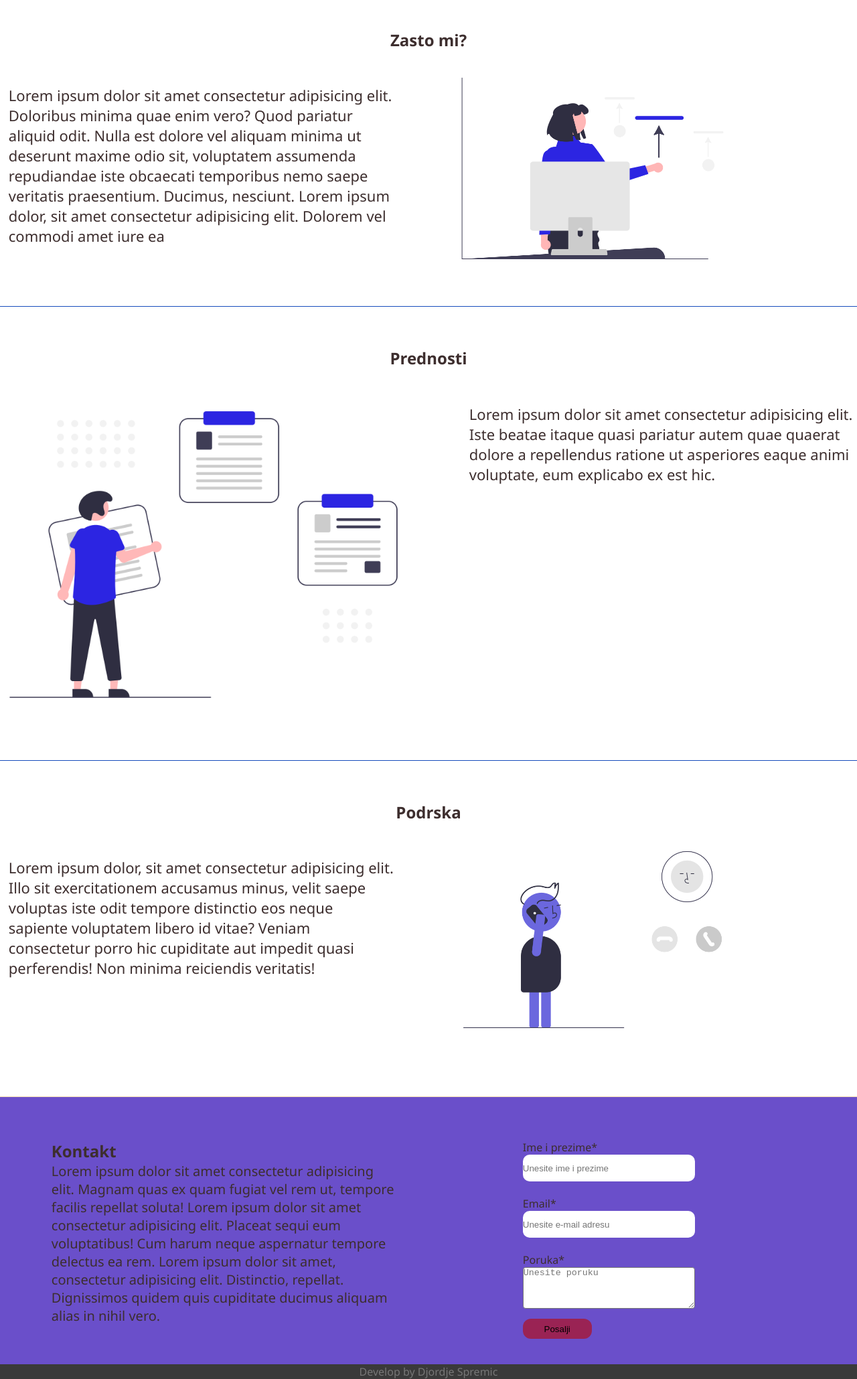
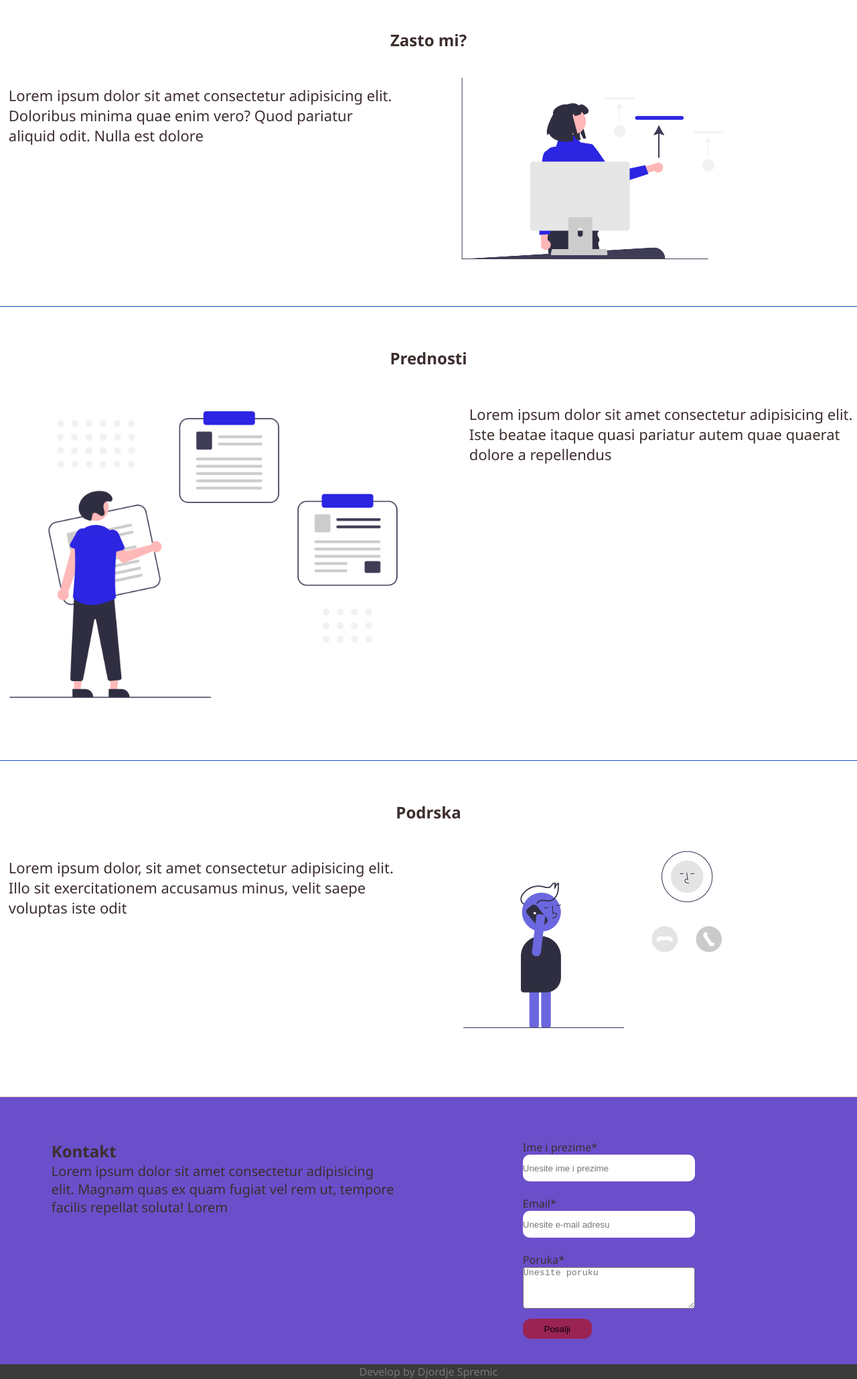
Before and after one commit to Spremic/musicList, a plain HTML site: page index.html in a window 1280 px wide. Shown: the part 700-2759 px from the top of the page at 67% size. Drawn offline with Linux system fonts and the light colour scheme.

Commit message:
Desing change 25.12.22 v3

```diff
--- a/index.html
+++ b/index.html
@@ -34,8 +34,6 @@
           <p>
             Lorem ipsum dolor sit amet consectetur, adipisicing elit. Veniam qui
             cum totam earum explicabo iusto non asperiores dignissimos, officia
-            eveniet fugit nostrum, deleniti debitis architecto corrupti esse
-            eius, repudiandae doloribus natus quod reiciendis atque sequi
           </p>
         </div>
       </div>
@@ -48,10 +46,6 @@
           <p id="whyMeP">
             Lorem ipsum dolor sit amet consectetur adipisicing elit. Doloribus
             minima quae enim vero? Quod pariatur aliquid odit. Nulla est dolore
-            vel aliquam minima ut deserunt maxime odio sit, voluptatem assumenda
-            repudiandae iste obcaecati temporibus nemo saepe veritatis
-            praesentium. Ducimus, nesciunt. Lorem ipsum dolor, sit amet
-            consectetur adipisicing elit. Dolorem vel commodi amet iure ea
           </p>
         </div>
         <img src="/static/img/undraw_Services_re_hu5n.png" alt="whyMeSlika" />
@@ -69,8 +63,6 @@
           <p>
             Lorem ipsum dolor sit amet consectetur adipisicing elit. Iste beatae
             itaque quasi pariatur autem quae quaerat dolore a repellendus
-            ratione ut asperiores eaque animi voluptate, eum explicabo ex est
-            hic.
           </p>
         </div>
       </div>
@@ -83,9 +75,6 @@
           <p id="supportP">
             Lorem ipsum dolor, sit amet consectetur adipisicing elit. Illo sit
             exercitationem accusamus minus, velit saepe voluptas iste odit
-            tempore distinctio eos neque sapiente voluptatem libero id vitae?
-            Veniam consectetur porro hic cupiditate aut impedit quasi
-            perferendis! Non minima reiciendis veritatis!
           </p>
         </div>
         <img src="/static/img/undraw_Calling_re_mgft.png" alt="supportSlika" />
@@ -98,11 +87,6 @@
         <p>
           Lorem ipsum dolor sit amet consectetur adipisicing elit. Magnam quas
           ex quam fugiat vel rem ut, tempore facilis repellat soluta! Lorem
-          ipsum dolor sit amet consectetur adipisicing elit. Placeat sequi eum
-          voluptatibus! Cum harum neque aspernatur tempore delectus ea rem.
-          Lorem ipsum dolor sit amet, consectetur adipisicing elit. Distinctio,
-          repellat. Dignissimos quidem quis cupiditate ducimus aliquam alias in
-          nihil vero.
         </p>
       </div>
       <div id="contactDiv">
```
